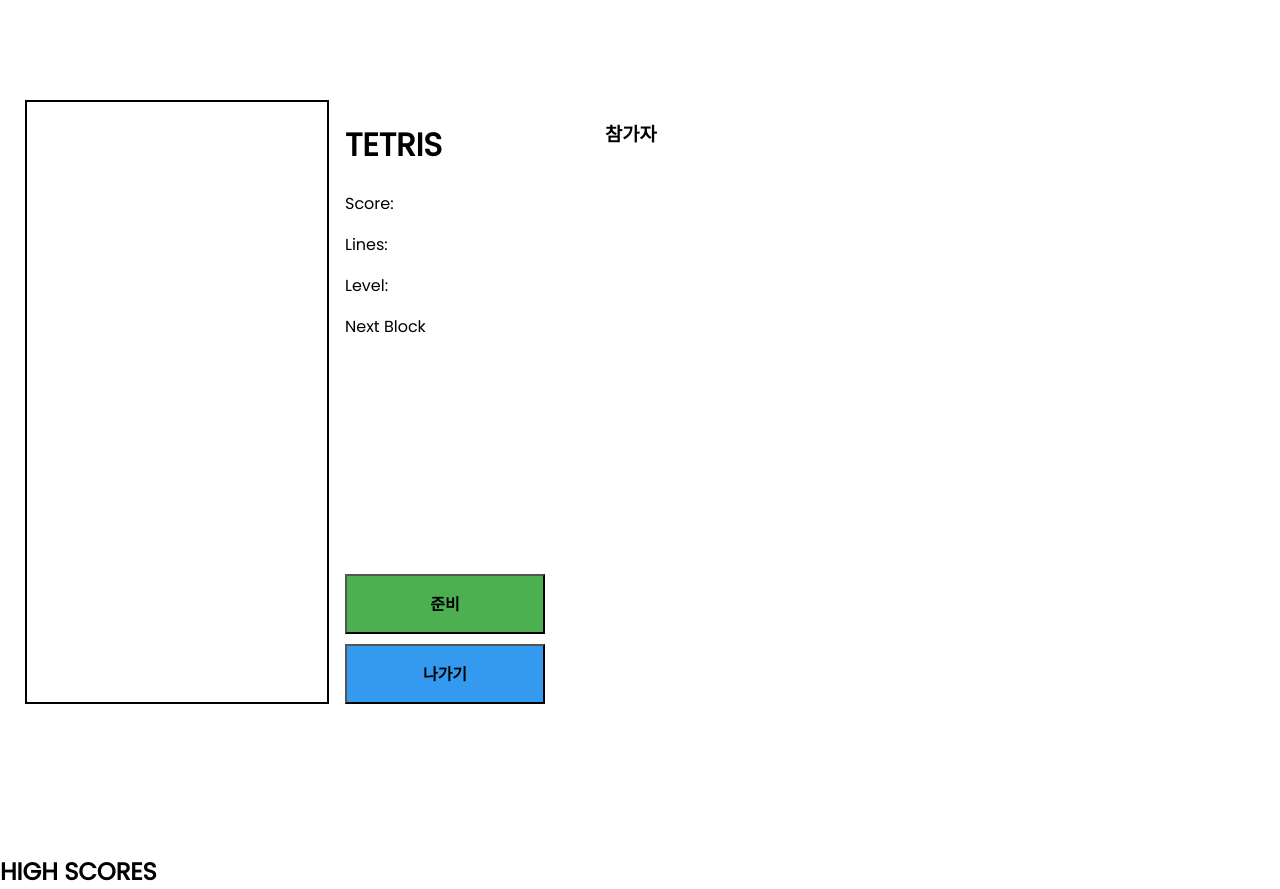
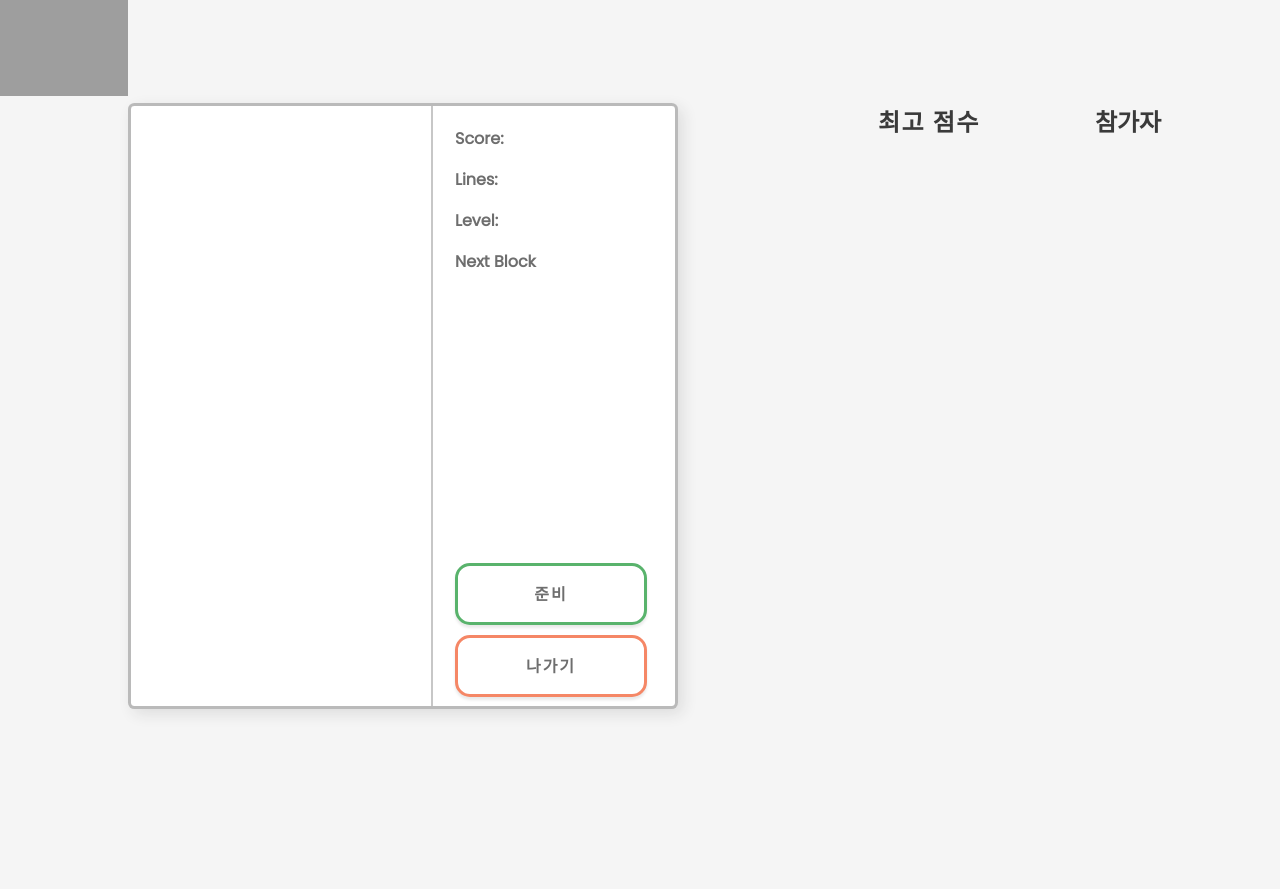
Before and after one commit to baegjhoon/YJU-WDB2A-Tetris, a website: page client/index.html in a window 1280 px wide. Both pictures are taken after typing "Sample" into the empty fields and a click on the button "PLAY". After the commit the page ends 800 px from the top, so only its background shows below. Drawn offline with nearby package versions, Linux system fonts and the light colour scheme; no server answers; grey boxes are pictures that could not be loaded.

Commit message:
[Design] 로고 및 게임 페이지 UI 수 #12

```diff
--- a/client/index.html
+++ b/client/index.html
@@ -7,13 +7,12 @@
 	<meta name="viewport" content="width=device-width, initial-scale=1.0">
 	<link rel="preconnect" href="https://fonts.googleapis.com">
 	<link rel="preconnect" href="https://fonts.gstatic.com" crossorigin>
+	<link href="https://fonts.googleapis.com/css?family=Press+Start+2P" rel="stylesheet">
 	<link href="https://fonts.googleapis.com/css2?family=Poppins&display=swap" rel="stylesheet">
 	<link rel="stylesheet" href="./src/css/styles.css">
-	<title>Tetris</title>
+	<title>1조:Tetris</title>
 
 	<!-- <link rel="stylesheet" href="https://maxcdn.bootstrapcdn.com/bootstrap/3.3.2/css/bootstrap.min.css">
-	<link rel="stylesheet" href="https://cdn.jsdelivr.net/npm/bootswatch@4.5.2/dist/minty/bootstrap.min.css"
-		integrity="sha384-H4X+4tKc7b8s4GoMrylmy2ssQYpDHoqzPa9aKXbDwPoPUA3Ra8PA5dGzijN+ePnH" crossorigin="anonymous">
 	<link rel="stylesheet" href="https://maxcdn.bootstrapcdn.com/bootstrap/3.3.2/css/bootstrap-theme.min.css">
 	<script src="https://maxcdn.bootstrapcdn.com/bootstrap/3.3.2/js/bootstrap.min.js"></script> -->
 </head>
@@ -23,7 +22,10 @@
 		<!-- user data -->
 		<div id="greeting" class="greeting">
 			<header>
-				<h1>테트리스</h1>
+				<div class="greetingHeader">
+					<img src="https://user-images.githubusercontent.com/103083251/171980517-a15365ba-c86b-4259-b86b-fdc48d4cb772.png" alt="TETRIS로고">
+					<!-- <h1>테트리스</h1> -->
+				</div>
 			</header>
 
 			<form id="user-form">
@@ -33,17 +35,20 @@
 				</div>
 				<button type="submit" class="bttn">PLAY</button>
 			</form>
-
 		</div>
 
 		<!-- game -->
 		<div id="main" class="main hide">
+			<header>
+				<div class="mainHeader">
+					<img src="https://user-images.githubusercontent.com/103083251/171928798-db793260-2397-4a8d-8ff7-3b29b5f4b210.png" alt="로고" width="10%" height="10%">
+				</div>
+			</header>
 			<div class="main__games">
 				<div class="grid">
 					<canvas id="board" class="game-board"></canvas>
 					<div class="right-column">
 						<div>
-							<h1>tetris</h1>
 							<p>Score: <span id="score"></span></p>
 							<p>Lines: <span id="lines"></span></p>
 							<p>Level: <span id="level"></span></p>
@@ -55,16 +60,20 @@
 						</div>
 					</div>
 				</div>
+
+				<div class="highscore">
+					<!-- 점수 추가 -->
+					<h2>최고 점수<br></h2>
+					<ol id="highScores"></ol>
+				</div>
+
 				<div class="user-list-wrapper">
-					<h3>참가자</h3>
+					<h2>참가자</h2>
 					<ul id="user-list" class="user-list"></ul>
 				</div>
 			</div>
 			<!-- user-list -->
 			<div id="board-list" class="board-list"></div>
-			<!-- 점수 추가 -->
-			<h2>HIGH SCORES</h2>
-			<ol id="highScores"></ol>
 		</div>
 	</div>
 	<!-- SRI Hash -->
--- a/client/src/css/styles.css
+++ b/client/src/css/styles.css
@@ -1,6 +1,6 @@
 * {
   box-sizing: border-box;
-  font-family: 'Poppins', sans-serif;
+  font-family: 'Poppins', 'Press Start 2P', sans-serif;
 }
 
   *::after,
@@ -8,9 +8,17 @@
     box-sizing: border-box;
   }
 
+  img {
+    margin: 0;
+    padding: 0;
+  }
+
   .container {
     width: 100%;
     height: 100vh;
+    margin: 0;
+    padding: 0;
+    color: black;
   }
 
   .greeting {
@@ -24,25 +32,30 @@
 
   html,body {
     width: 100%;
-    height: 100%;
+    height: 100vh;
     margin: 0;
     padding: 0;
+    background-color: whitesmoke;
   }
 
-  header{
-    color:rgb(255, 141, 103);
+  .greetingHeader{
+    /* color:rgb(255, 141, 103); */
+    /* font-size: 50px; */
+     /* text-align: center; */
+     /* letter-spacing: 7px; */
+     /* text-shadow: 20px 20px 5px rgba(255, 141, 103, 0.194); */
+     /* border-bottom: 7px dotted rgba(234, 160, 103, 0.25); */
     display: flex;
-    flex-direction: column;
-    text-align: center;
     place-content: center;
-    width: 450px;
-    height: 150px;
-    font-size: 50px;
+    width: 100%;
     margin-top: 100px;
     margin-bottom: 50px;
-    padding: 0;
-    letter-spacing: 7px;
-    text-shadow: 20px 20px 5px rgba(255, 141, 103, 0.194);
+  }
+
+  .greetingHeader img {
+    padding: 0px;
+    width: 45%;
+    height: 45%;
     border-bottom: 7px dotted rgba(234, 160, 103, 0.25);
   }
 
@@ -85,6 +98,7 @@
   .form-control:focus {
     border-color: rgb(255, 141, 103);
     outline: none;
+    padding: 15px 15vw;
   }
 
   .bttn {
@@ -108,7 +122,7 @@
   }
 
   .bttn:hover {
-    background-color: black;
+    background-color: #161c22;
     color: white;
   }
 
@@ -119,22 +133,32 @@
 
   .main__games {
     display: flex;
-    margin-left: 25px;
+    margin-top: 0;
+    margin-left: 10%;
     margin-bottom: 50px;
-    padding: 100px 0;
+    padding: 0;
   }
 
   .grid {
+    color: black;
     display: grid;
     grid-template-columns: 320px 200px;
     width: 550px;
-    margin-right: 30px;
+    margin-right: 200px;
+    /* background-color: rgba(255, 255, 255, 0.624); */
+    color: #6e6e6e;
+    background-color: white;
+    border: 3px solid rgba(55, 55, 55, 0.342);
+    border-radius: 0.4em;
+    box-shadow: 5px 5px 15px rgba(40, 40, 40, 0.108);
   }
 
   .right-column {
     display: flex;
     flex-direction: column;
     justify-content: space-between;
+    padding: 2%;
+    font-weight:bold;
   }
 
   .right-column h1 {
@@ -142,24 +166,70 @@
   }
 
   .game-board {
-    border: solid 2px;
+    border-right: 2px solid #1e1e1e3f;
   }
 
   .play-button,
-  .ready-button,
-  .leave-button {
+  .ready-button {
     display: block;
     width: 100%;
-    background-color: #4caf50;
+    background-color: white;
+    color: #6e6e6e;
+    border: 3px solid #59b36c;
+    border-radius: 15px;
     font-size: 16px;
-    font-weight: bold;
+    font-weight: 600;
+    letter-spacing: 2px;
     padding: 15px 30px;
+    box-shadow: 0 3px 3px rgba(0, 0, 0, 0.092);
+    transition: 0.25s;
     cursor: pointer;
+  }
+
+  .ready-button:hover {
+    background-color: #59b36c;
+    color: white;
+    font-size: 20px;
+    font-weight: 500;
+    letter-spacing: 6px;
+    transform: scale(1.16);
+    cursor: pointer;
+  }
+
+  .ready-button:active {
+    transform: scale(1.5);
   }
 
   .leave-button {
     margin-top: 10px;
-    background-color: #339af0;
+    margin-bottom: 5px;
+    display: block;
+    width: 100%;
+    background-color: white;
+    color: #6e6e6e;
+    border: 3px solid #f58766;
+    border-radius: 15px;
+    font-size: 16px;
+    font-weight: 600;
+    letter-spacing: 2px;
+    padding: 15px 30px;
+    box-shadow: 0 3px 3px rgba(0, 0, 0, 0.092);
+    transition: 0.25s;
+    cursor: pointer;
+  }
+
+  .leave-button:hover {
+    background-color: #f58766;
+    color: white;
+    font-size: 20px;
+    font-weight: 500;
+    letter-spacing: 6px;
+    transform: scale(1.16);
+    cursor: pointer;
+  }
+
+  .leave-button:active {
+    transform: scale(1.5);
   }
 
   .ready-button.ready::after {
@@ -172,7 +242,9 @@
 
   .user-list {
     padding: 0;
-    list-style: none;
+    margin-right: 5vw;
+    list-style: "\1F47B  ";
+    letter-spacing: 1.4px;
   }
 
   .user-list li:not(:last-child) {
@@ -186,3 +258,36 @@
   .board-list canvas:not(:last-child) {
     margin-right: 10px;
   }
+
+  h2{
+    margin: 0;
+    padding: 0;
+    color: #3a3a3a;
+  }
+
+  .highscore {
+    display: flex;
+    flex-direction: column;
+    text-align: center;
+    display: block;
+    /* margin-top: 0px;
+    margin-bottom: 0px; */
+    margin-right: 10%;
+    letter-spacing: 1.4px;
+  }
+
+  #highScores {
+    display: block;
+    text-align: left;
+  }
+
+  .highscore li:not(:last-child) {
+    margin-bottom: 10px;
+  }
+
+  .mainHeader {
+    display: block;
+    margin-left: 0;
+    margin-top: 0;
+    padding: 0;
+  }
--- a/client/src/js/main.js
+++ b/client/src/js/main.js
@@ -405,7 +405,7 @@ function showHighScores() {
   const highScoreList = document.getElementById('highScores');
 
   highScoreList.innerHTML = highScores
-    .map((score) => `<li>${score.score} - ${score.name}`)
+    .map((score) => `<li>${score.score + "점"} :) ${score.name}`)
     .join('');
 }
 
```
Also changed, not shown: 2 other files.
